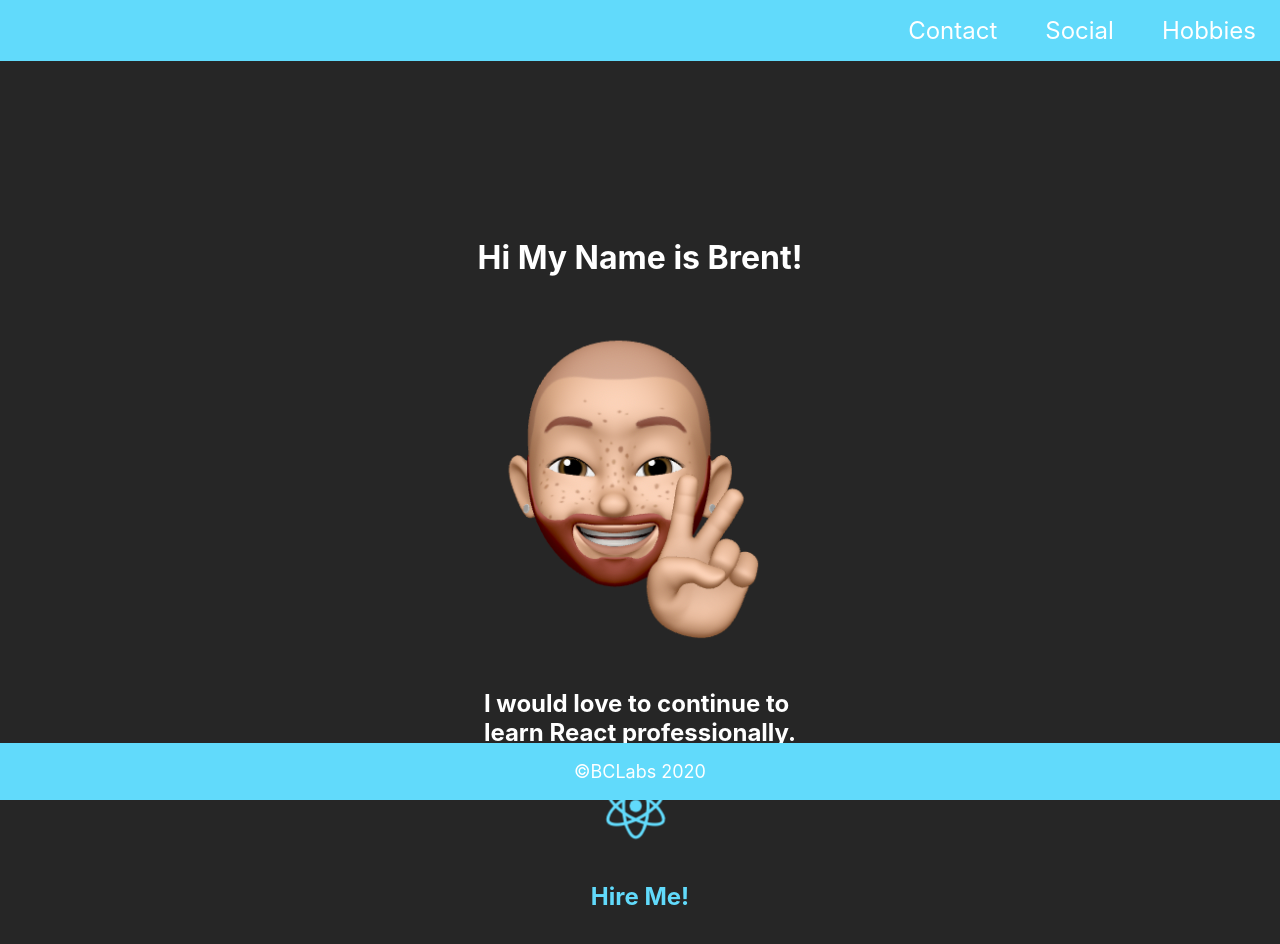
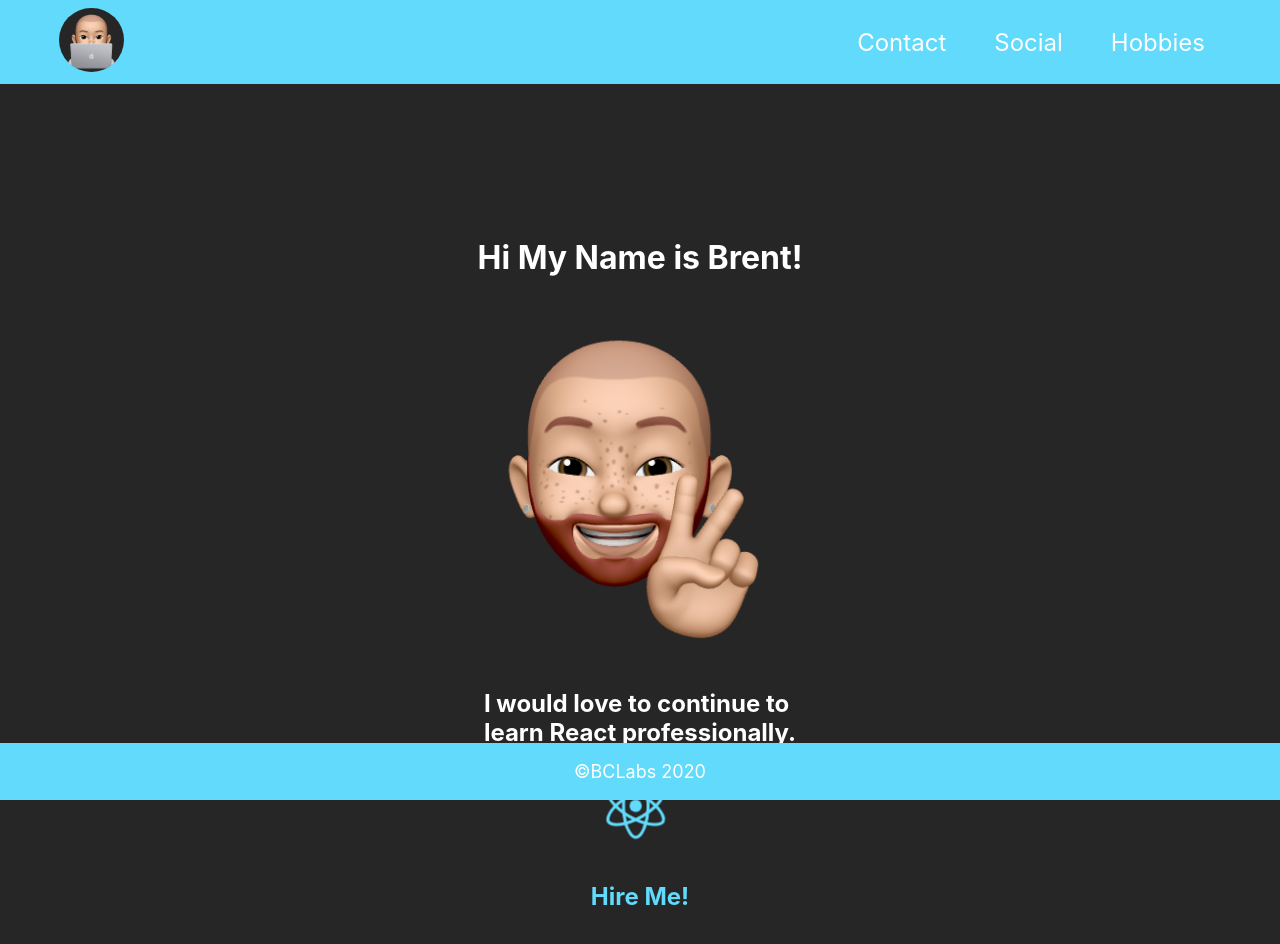
Before and after one commit to brentcareycode/brent-portfolio, a React (Create React App) app: page / in a window 1280 px wide. Shown: the top 944 px of the page. Built offline with nearby package versions, Linux system fonts and the light colour scheme.

Commit message:
Added navbar logo

```diff
--- a/src/NavBar.css
+++ b/src/NavBar.css
@@ -2,11 +2,16 @@
   background-color: #61DAFB;
   width: 100vw;
   display: flex;
-  justify-content: flex-end;
+  justify-content: space-around;
+  align-items: center;
   color: white;
   position: fixed;
   top: 0;
   z-index: 1;
+}
+
+.nav-left{
+  width: 50%;
 }
 
 li {
@@ -20,3 +25,8 @@ li:hover {
   cursor: pointer;
   text-decoration: underline;
 }
+.laptop-logo {
+  height:4em;
+  border-radius: 90%;
+  margin:.5em;
+}
--- a/src/NavBar.js
+++ b/src/NavBar.js
@@ -1,13 +1,19 @@
 import React from 'react'
+import brentLaptop from './brentLaptop.png'
 import './NavBar.css'
 const NavBar = () => {
   return (
-    <div className='NavBar'>
-      <ul>
-        <li>Contact</li>
-        <li>Social</li>
-        <li>Hobbies</li>
-      </ul>
+    < div className='NavBar'>
+      <div className='nav-left'>
+        <img className='laptop-logo' alt='laptop-logo' src={brentLaptop} />
+      </div>
+      <div className='nav-right'>
+        <ul>
+          <li>Contact</li>
+          <li>Social</li>
+          <li>Hobbies</li>
+        </ul>
+      </div>
     </div>
   )
 }
```
Also changed, not shown: src/brentLaptop.png (added).
